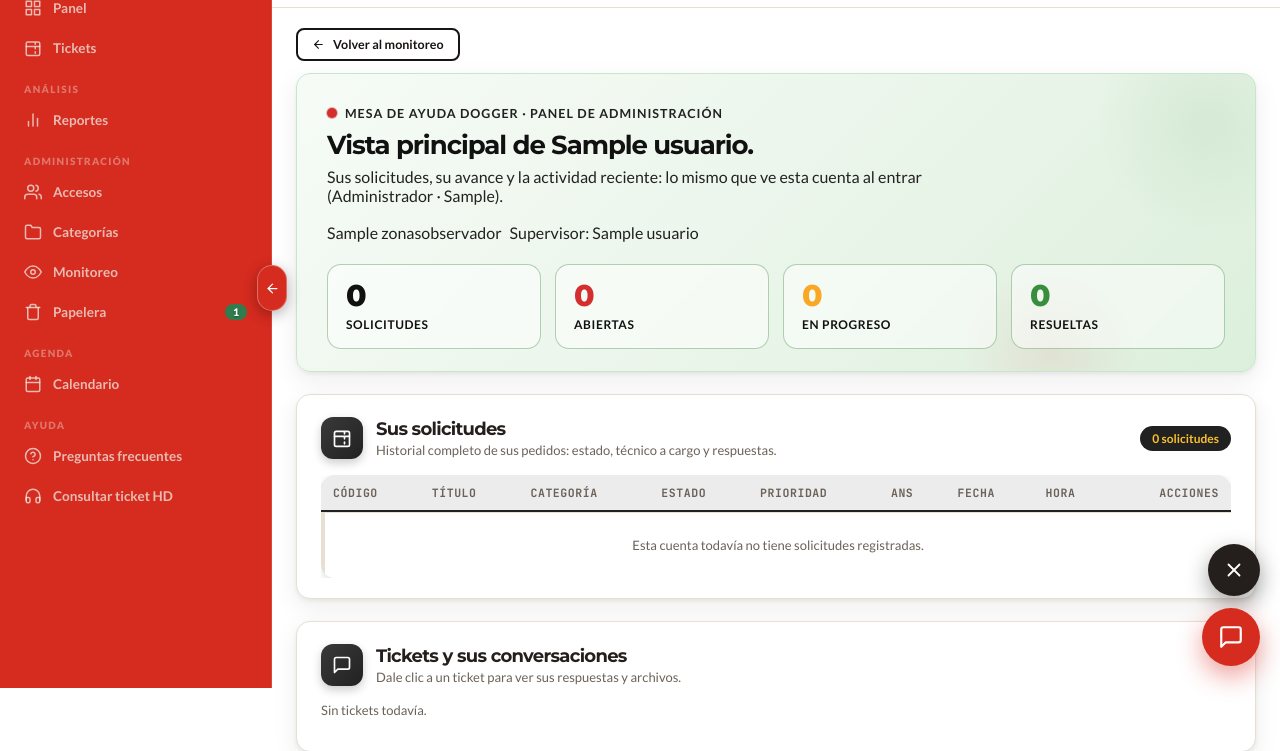
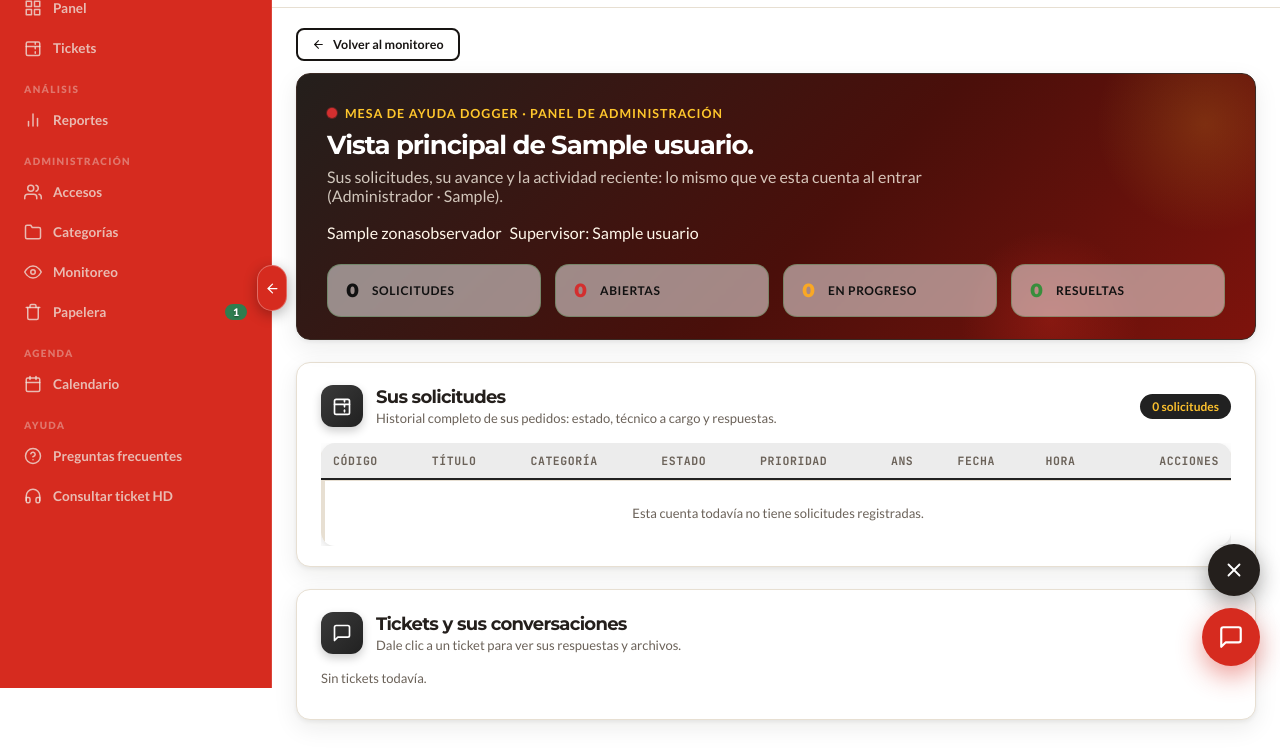
Before and after one commit to darknine69-dotcom/sitioWEBDoggerGLPI, a Django app: page /panel/monitoreo/cuenta/1/ in a window 1280 px wide. Shown: the part 112-863 px from the top of the page. Run offline with Django 5.2, Linux system fonts and the light colour scheme; a user stored in the database is signed in; tables that the repository leaves empty hold one stand-in row (values such as "Sample post"); grey boxes marked "Sample" are stand-in pictures; data that the repository does not hold is empty.

Commit message:
feat: dashboard usuario mixto con hero fuerte y tabla con color

```diff
--- a/static/css/mi-panel-corp.css
+++ b/static/css/mi-panel-corp.css
@@ -6,11 +6,11 @@
 
 /* ---------- Hero + KPIs ---------- */
 .corp-hero {
-    background: linear-gradient(135deg, #F6FBF6 0%, #EAF5EA 55%, #DCEFDC 100%);
-    border: 1px solid #C8E6C9;
+    background: linear-gradient(135deg, #241F1C 0%, #4A0F0A 55%, #7E130C 100%);
+    border: 1px solid #3A2A24;
     border-radius: var(--radius);
     padding: 28px 30px 22px;
-    color: #212121;
+    color: #FFF7EA;
     box-shadow: var(--shadow-card);
     margin-bottom: 22px;
     position: relative;
@@ -24,7 +24,7 @@
     width: 220px;
     height: 220px;
     border-radius: 50%;
-    background: radial-gradient(circle, rgba(46,125,50,.08), transparent 70%);
+    background: radial-gradient(circle, rgba(255,199,44,.16), transparent 70%);
     pointer-events: none;
 }
 .corp-hero::before {
@@ -35,7 +35,7 @@
     width: 180px;
     height: 180px;
     border-radius: 50%;
-    background: radial-gradient(circle, rgba(211,47,47,.08), transparent 70%);
+    background: radial-gradient(circle, rgba(214,43,31,.28), transparent 70%);
     pointer-events: none;
 }
 .corp-hero-inner {
@@ -54,7 +54,7 @@
     font-size: 12.5px;
     letter-spacing: .08em;
     text-transform: uppercase;
-    color: #212121;
+    color: #FFC72C;
     font-weight: 700;
 }
 .corp-dot {
@@ -68,9 +68,13 @@
     50%  { box-shadow: 0 0 0 7px rgba(211,47,47,0); }
     100% { box-shadow: 0 0 0 0 rgba(211,47,47,0); }
 }
-.corp-hero-text h2 { margin: 8px 0 6px; font-size: 26px; color: #111; }
-.corp-hero-text p { margin: 0; color: #222; max-width: 620px; }
-.corp-actions { display: flex; gap: 8px; }
+.corp-hero-text h2 { margin: 8px 0 6px; font-size: 26px; color: #fff; }
+.corp-hero-text p { margin: 0; color: rgba(255,247,234,.78); max-width: 620px; }
+.corp-hero-actions { display: flex; gap: 8px; flex-wrap: wrap; align-items: flex-start; }
+.corp-hero-actions .btn-ghost { background: rgba(255,255,255,.1); border-color: rgba(255,255,255,.3); color: #fff; }
+.corp-hero-actions .btn-ghost:hover { background: rgba(255,255,255,.2); color: #fff; }
+.btn-nuevo { background: var(--dogger-red); border: 1px solid var(--dogger-red); color: #fff; font-weight: 800; box-shadow: 0 6px 18px rgba(214,43,31,.45); }
+.btn-nuevo:hover { background: var(--dogger-red-dark); border-color: var(--dogger-red-dark); color: #fff; transform: translateY(-1px); }
 
 .corp-kpis {
     display: grid;
@@ -84,17 +88,38 @@
     border-radius: 14px;
     padding: 16px 18px;
     text-decoration: none;
+    display: flex;
+    align-items: center;
+    gap: 13px;
     transition: transform .15s ease, background .15s ease, border-color .15s ease;
     backdrop-filter: blur(2px);
 }
+.corp-kpi-ico {
+    position: relative; flex: none;
+    width: 52px; height: 52px; border-radius: 50%;
+    display: inline-flex; align-items: center; justify-content: center;
+    background: #E8E4DA; color: #111;
+    transition: transform .18s ease;
+}
+.corp-kpi:hover .corp-kpi-ico { transform: scale(1.07); }
+.corp-kpi-glyph {
+    position: absolute; right: -3px; bottom: -3px;
+    width: 20px; height: 20px; border-radius: 50%;
+    display: inline-flex; align-items: center; justify-content: center;
+    color: #fff; background: #374151; border: 2px solid #FBFAF7;
+}
+.corp-kpi-glyph .icon { width: 10px; height: 10px; }
+.st-ic-abiertos .corp-kpi-glyph { background: #C6281E; }
+.st-ic-progreso .corp-kpi-glyph { background: #C2410C; }
+.st-ic-resueltos .corp-kpi-glyph { background: #16A34A; }
 .corp-kpi:hover { background: rgba(255,255,255,.72); border-color: rgba(46,125,50,.55); transform: translateY(-2px); }
 /* Mismo lenguaje del dashboard: cada indicador toma su color al pasar el mouse. */
 .corp-kpi.corp-hov-total:hover { border-color: #374151; background: rgba(55,65,81,.07); }
 .corp-kpi.corp-hov-abiertos:hover { border-color: #F97316; background: rgba(249,115,22,.09); }
 .corp-kpi.corp-hov-progreso:hover { border-color: #CA8A04; background: rgba(202,138,4,.11); }
 .corp-kpi.corp-hov-resueltos:hover { border-color: #059669; background: rgba(5,150,105,.09); }
-.corp-kpi-num { display: block; font-size: 30px; font-weight: 800; line-height: 1; font-family: var(--font-display); color: #111; }
-.corp-kpi-label { display: block; margin-top: 6px; font-size: 12px; color: #111; text-transform: uppercase; letter-spacing: .05em; font-weight: 600; }
+.corp-kpi-num { display: block; font-size: 19px; font-weight: 800; line-height: 1; font-family: var(--font-display); color: #111; }
+.corp-kpi-label { display: block; font-size: 12px; color: #111; text-transform: uppercase; letter-spacing: .05em; font-weight: 600; }
 .corp-kpi-total { color: #111; }
 .corp-kpi-red { color: #D32F2F; }
 .corp-kpi-yellow { color: #F9A825; }
@@ -155,6 +180,16 @@
 }
 .tickets-table tbody td { padding: 12px; border-bottom: 1px solid var(--line); vertical-align: middle; font-size: 13px; }
 .tickets-table tbody tr:hover { background: rgba(251,192,45,.07); }
+/* Color por estado: filo a la izquierda de cada fila. */
+.tickets-table tbody tr.ticket-row > td:first-child { box-shadow: inset 4px 0 0 transparent; }
+.tickets-table tbody tr.ticket-row[data-estado="abierto"] > td:first-child { box-shadow: inset 4px 0 0 #2563EB; }
+.tickets-table tbody tr.ticket-row[data-estado="en-progreso"] > td:first-child { box-shadow: inset 4px 0 0 #B7791F; }
+.tickets-table tbody tr.ticket-row[data-estado="resuelto"] > td:first-child { box-shadow: inset 4px 0 0 #2F7D4F; }
+.tickets-table tbody tr.ticket-row[data-estado="cerrado"] > td:first-child { box-shadow: inset 4px 0 0 #8A8A86; }
+/* ANS vencido: la fila se tiñe suave para que salte a la vista. */
+.tickets-table tbody tr.ticket-row:has(.ans-vencido) { background: rgba(214,43,31,.05); }
+.tickets-table tbody tr.ticket-row:has(.ans-vencido):hover { background: rgba(214,43,31,.09); }
+.tickets-table tbody tr.ticket-row:has(.ans-vencido) .td-code .stub-code { color: #C6281E; }
 .tickets-table .th-actions { text-align: right; }
 .td-title .row-title { font-weight: 600; color: var(--ink); display: block; line-height: 1.35; font-size: 13px; }
 .td-title .row-tech { font-size: 13px; color: var(--ink-muted); display: block; margin-top: 2px; display: flex; align-items: center; gap: 5px; }
```
Also changed, not shown: templates/tickets/mi_panel.html (+7 -4 lines).
